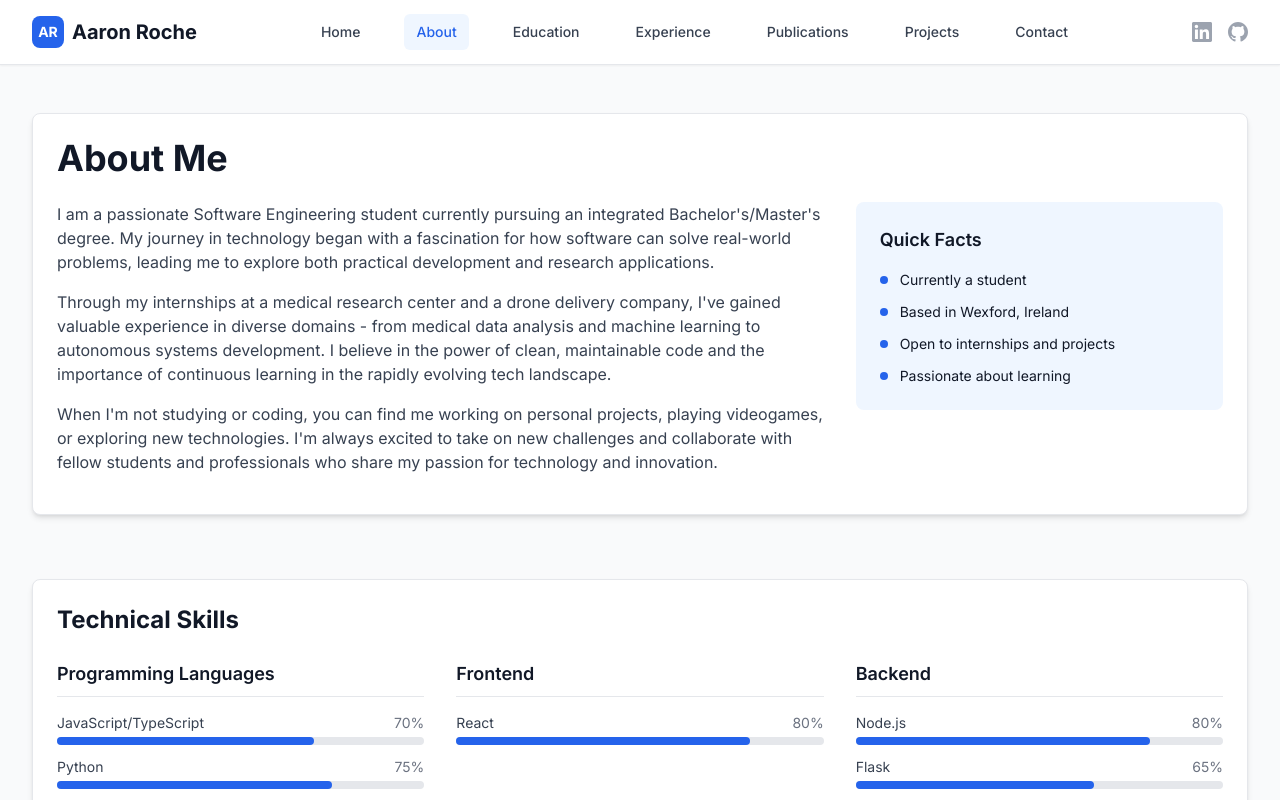
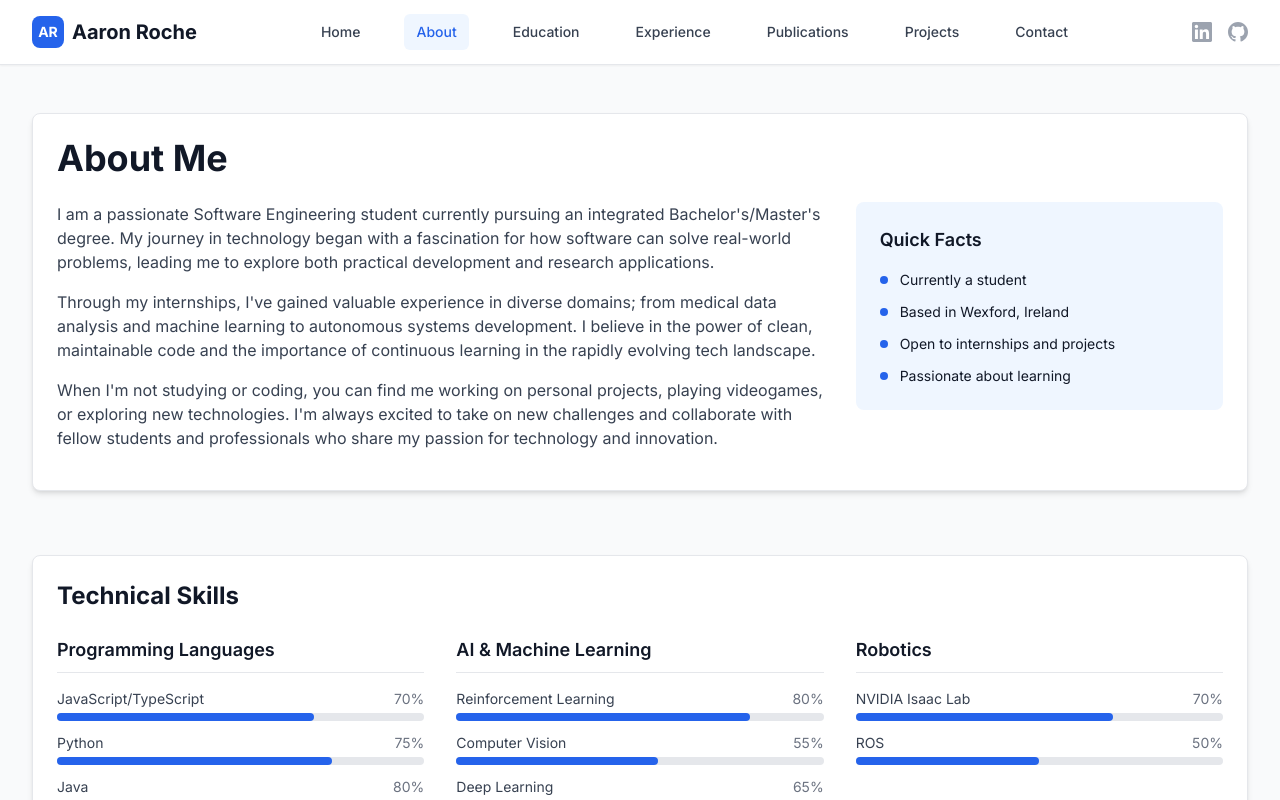
Before and after one commit to Aaroche55/PortfolioWeb, a React (Vite) app: page /about in a window 1280 px wide. Shown: the top 800 px of the page. Built offline with nearby package versions, Linux system fonts and the light colour scheme.

Commit message:
Refactor portfolio content: Update skills, education, and experience sections to reflect recent internships and projects in AI, machine learning, and robotics.

```diff
--- a/src/pages/About.jsx
+++ b/src/pages/About.jsx
@@ -8,38 +8,29 @@ const About = () => {
     { name: 'R', level: 90, category: 'Programming Languages' },
     { name: 'Scala', level: 65, category: 'Programming Languages' },
     { name: 'Haskell', level: 60, category: 'Programming Languages' },
-    { name: 'React', level: 80, category: 'Frontend' },
-    { name: 'Node.js', level: 80, category: 'Backend' },
-    { name: 'Flask', level: 65, category: 'Backend' },
-    { name: 'Spring Boot', level: 75, category: 'Backend' },
-    { name: 'PostgreSQL', level: 85, category: 'Database' },
-    { name: 'MySQL', level: 75, category: 'Database' },
-    { name: 'SQLite', level: 75, category: 'Database' },
-    { name: 'TensorFlow', level: 70, category: 'Machine Learning' },
-    { name: 'PyTorch', level: 65, category: 'Machine Learning' },
-    { name: 'Caret', level: 90, category: 'Machine Learning' },
-    { name: 'Scikit-learn', level: 85, category: 'Machine Learning' },
-    { name: 'Tidyverse', level: 80, category: 'Machine Learning' },
-    { name: 'Ggplot2', level: 90, category: 'Machine Learning' },
-    { name: 'Dplyr', level: 75, category: 'Machine Learning' },
-    { name: 'AWS', level: 70, category: 'Cloud' },
+    { name: 'Reinforcement Learning', level: 80, category: 'AI & Machine Learning' },
+    { name: 'Computer Vision', level: 55, category: 'AI & Machine Learning' },
+    { name: 'Deep Learning', level: 65, category: 'AI & Machine Learning' },
+    { name: 'Language Modeling', level: 70, category: 'AI & Machine Learning' },
+    { name: 'NVIDIA Isaac Lab', level: 70, category: 'Robotics' },
+    { name: 'ROS', level: 50, category: 'Robotics' },
     { name: 'Docker', level: 75, category: 'DevOps' },
     { name: 'GitHub Actions', level: 70, category: 'DevOps' },
-    { name: 'Gitlab CI/CD', level: 70, category: 'DevOps' },
-    { name: 'Git', level: 90, category: 'Version Control' }
+    { name: 'CI/CD', level: 70, category: 'DevOps' },
+    { name: 'Git', level: 80, category: 'Version Control' }
   ]
 
   const interests = [
-    'Machine Learning & AI',
+    'AI & Machine Learning',
     'Research & Innovation',
     'Software Architecture',
     'Open Source Projects',
-    'Web Development',
+    'Robotics & Autonomous Systems',
     'Data Science',
     'Quantum Computing',
     'Ethical Hacking',
-    'Blockchain Technology',
-    'Cybersecurity'
+    'Cybersecurity',
+    'AI Ethics'
   ]
 
   const groupedSkills = skills.reduce((acc, skill) => {
@@ -67,8 +58,8 @@ const About = () => {
                     development and research applications.
                   </p>
                   <p className="text-gray-700 mb-4">
-                    Through my internships at a medical research center and a drone delivery company,
-                    I've gained valuable experience in diverse domains - from medical data analysis and machine learning to
+                    Through my internships,
+                    I've gained valuable experience in diverse domains; from medical data analysis and machine learning to
                     autonomous systems development. I believe in the power of clean, maintainable code
                     and the importance of continuous learning in the rapidly evolving tech landscape.
                   </p>
--- a/src/pages/Education.jsx
+++ b/src/pages/Education.jsx
@@ -21,13 +21,18 @@ const Education = () => {
         'Project Management',
         'Computer Networks',
         'Operating Systems',
-        'Machine Learning',
         'Discrete Mathematics',
         'Blockchain Technology',
         'Cybersecurity',
+        'Cloud Computing',
+        'DevOps Practices',
+        'Software Architecture',
+        'AI & Machine Learning',
+        'Imbedded Systems',
+        'Research Methodologies',
       ],
       achievements: [
-        'Completed 2 industry internships',
+        'Completed 3 industry internships',
         'Participated in hackathons and coding competitions'
       ]
     }
--- a/src/pages/Experience.jsx
+++ b/src/pages/Experience.jsx
@@ -2,6 +2,29 @@ const Experience = () => {
   const experiences = [
     {
       id: 1,
+      title: 'Research Scientist Intern',
+      company: 'Dell Technologies',
+      location: 'Cork, Ireland',
+      type: 'Internship',
+      startDate: 'February 2026',
+      endDate: 'August 2026',
+      current: false,
+      description: 'Developed reinfoprcement learning algorithms for autonomous robotics applications.',
+      responsibilities: [
+        'Designed observation and action spaces for reinforcement learning algorithms in autonomous robotics.',
+        'Designed and implemented reward functions to optimise robotic behaviour and performance.',
+        'Collaborated on work involving the sim to real transfer of reinforcement learning algorithms for robotics applications.',
+        'Conducted research and development of reinforcement learning algorithms for autonomous robotics.',
+        'Communicated findings and progress to team members and stakeholders through presentations and reports.'
+      ],
+      technologies: ['Python', 'NVIDIA Isaac Lab', 'Reinforcement Learning'],
+      achievements: [
+        'Made useful findingsd regarding the maturity of NVIDIA Isaac Lab for reinforcement learning research in autonomous robotics.',
+        'Presented research findings at an intertnal event.'
+      ]
+    },
+    {
+      id: 2,
       title: 'Software Engineer Intern',
       company: 'Manna Drone Delivery',
       location: 'Dublin, Ireland',
@@ -17,7 +40,7 @@ const Experience = () => {
         'Communicated with stakeholders to clarify project requirements despite minimal initial information.',
         'Adapted to a startup environment, managing changing priorities and evolving requirements.'
       ],
-      technologies: ['Markdown', 'Google Meet', 'OneNote'],
+      technologies: ['Python', 'React', 'GitHub'],
       achievements: [
         'Maintained strict separation of development systems from production AWS databases, ensuring safety and reliability.',
         'Upheld high safety and regulatory standards in UI changes for safety-critical systems.',
@@ -26,7 +49,7 @@ const Experience = () => {
       ]
     },
     {
-      id: 2,
+      id: 3,
       title: 'Research Assistant',
       company: 'Infant Research Center',
       location: 'Cork, Ireland',
@@ -51,7 +74,7 @@ const Experience = () => {
       ]
     },
     {
-      id: 3,
+      id: 4,
       title: 'Tutor',
       company: 'First Tutors Ireland ',
       location: 'Wexford, Ireland',
@@ -207,15 +230,15 @@ const Experience = () => {
                 <ul className="space-y-2 text-sm text-gray-700">
                   <li className="flex items-center">
                     <span className="w-1.5 h-1.5 bg-accent-600 rounded-full mr-2"></span>
-                    Academic research and publishing
+                    AI and machine learning applications
                   </li>
                   <li className="flex items-center">
                     <span className="w-1.5 h-1.5 bg-accent-600 rounded-full mr-2"></span>
-                    Algorithm design and optimization
+                    Algorithm design and optimisation
                   </li>
                   <li className="flex items-center">
                     <span className="w-1.5 h-1.5 bg-accent-600 rounded-full mr-2"></span>
-                    Data analysis and interpretation
+                    Robotics and autonomous systems
                   </li>
                 </ul>
               </div>
@@ -228,11 +251,11 @@ const Experience = () => {
                   </li>
                   <li className="flex items-center">
                     <span className="w-1.5 h-1.5 bg-green-600 rounded-full mr-2"></span>
-                    Machine learning
+                    AI & machine learning frameworks
                   </li>
                   <li className="flex items-center">
                     <span className="w-1.5 h-1.5 bg-green-600 rounded-full mr-2"></span>
-                    DevOps and automation
+                    Robotics simulation and training environments
                   </li>
                 </ul>
               </div>
--- a/src/pages/Home.jsx
+++ b/src/pages/Home.jsx
@@ -14,7 +14,7 @@ const Home = () => {
               Aaron Roche
             </h1>
             <p className="text-xl md:text-2xl text-gray-600 mb-2">
-              Software Engineering Student & Aspiring Researcher
+              Software Engineering Student & Research Scientist
             </p>
             <p className="text-lg text-gray-500 max-w-2xl mx-auto">
               Passionate about building innovative solutions and advancing technology through research.
@@ -41,11 +41,11 @@ const Home = () => {
           {/* Quick Stats */}
           <div className="grid grid-cols-1 md:grid-cols-3 gap-8 max-w-4xl mx-auto">
             <div className="card text-center">
-              <div className="text-3xl font-bold text-primary-600 mb-2">2</div>
+              <div className="text-3xl font-bold text-primary-600 mb-2">3</div>
               <div className="text-gray-600">Internships Completed</div>
             </div>
             <div className="card text-center">
-              <div className="text-3xl font-bold text-primary-600 mb-2">3</div>
+              <div className="text-3xl font-bold text-primary-600 mb-2">4</div>
               <div className="text-gray-600">Projects Completed</div>
             </div>
             <div className="card text-center">
@@ -64,20 +64,20 @@ const Home = () => {
             <h2 className="section-title">Recent Work</h2>
             <div className="space-y-4">
               <div className="border-l-4 border-primary-500 pl-4">
-                <h3 className="font-semibold text-gray-900">Medical Research Assistant</h3>
-                <p className="text-gray-600 text-sm">Research center internship</p>
+                <h3 className="font-semibold text-gray-900">Research Scientist Intern</h3>
+                <p className="text-gray-600 text-sm">AI & robotics research</p>
               </div>
               <div className="border-l-4 border-primary-500 pl-4">
-                <h3 className="font-semibold text-gray-900">Drone Delivery Software</h3>
-                <p className="text-gray-600 text-sm">Software engineering internship</p>
+                <h3 className="font-semibold text-gray-900">Software Engineer Intern</h3>
+                <p className="text-gray-600 text-sm">Drone delivery software</p>
               </div>
               <div className="border-l-4 border-primary-500 pl-4">
-                <h3 className="font-semibold text-gray-900">Academic Projects</h3>
-                <p className="text-gray-600 text-sm">Full-stack development and algorithms</p>
+                <h3 className="font-semibold text-gray-900">Medical Research Assistant</h3>
+                <p className="text-gray-600 text-sm">Machine learning applications in healthcare</p>
               </div>
             </div>
-            <Link to="/projects" className="btn-primary mt-4 inline-block">
-              View All Projects
+            <Link to="/experience" className="btn-primary mt-4 inline-block">
+              View All Experience
             </Link>
           </div>
 
--- a/src/pages/Projects.jsx
+++ b/src/pages/Projects.jsx
@@ -6,9 +6,31 @@ const Projects = () => {
   const projects = [
     {
       id: 1,
+      title: "Model Collapse Investigation",
+      description: "This was my final year project for my BSc in Software Engineering. The project involved investigating the phenomenon of model collapse in Super Tiny Language Models (STLMs) and exploring which methods of synthesising data for training STLMs were most likely to degrade the model's performance.",
+      category: "ai-machine-learning",
+      status: "Completed",
+      year: 2026,
+      technologies: ["Python", "MLX", "Hugging Face", "Ollama"],
+      features: [
+        "Wikipedia-based real text corpus and GPT-2 token analysis",
+        "Synthetic data generation using SmolLM, back-translation, and T5 paraphrasing",
+        "70/30 real-to-synthetic dataset construction for controlled comparisons",
+        "MLX language-model training with checkpoint evaluation and metrics reporting"
+      ],
+      github: "https://github.com/Aaroche55/Model-Collapse-Investigation-FYP",
+      demo: null,
+      image: "/api/placeholder/600/400",
+      highlights: [
+        "In-depth analysis of model collapse in STLMs",
+        "Comparison of synthetic data generation methods"
+      ]
+    },
+    {
+      id: 2,
       title: "AI Essay Classifier",
       description: "A machine learning system that analyzes essays and predicts if they are AI-generated with 95% accuracy. The system uses deep learning models trained on thousands of essays.",
-      category: "machine-learning",
+      category: "ai-machine-learning",
       status: "Completed",
       year: 2024,
       technologies: ["R", "Caret", "TidyR", "Ggplot2", "Shiny"],
@@ -27,7 +49,7 @@ const Projects = () => {
       ]
     },
     {
-      id: 2,
+      id: 3,
       title: "Personal Portfolio Website",
       description: "A modern, responsive portfolio website built with React and Tailwind CSS to showcase my work, experience, and projects as a software engineering student and aspiring researcher.",
       category: "web-development",
@@ -49,7 +71,7 @@ const Projects = () => {
       ]
     },
     {
-      id: 3,
+      id: 4,
       title: "Ticket DApp - Web3 Ticketing System",
       description: "A decentralized application (DApp) for a ticketing system deployed on the Ethereum Holesky testnet. Features an ERC-20 token implementation with buy and return ticket functionality, smart contracts, and a complete front-end interface.",
       category: "blockchain",
@@ -74,9 +96,10 @@ const Projects = () => {
 
   const categories = [
     { id: 'all', name: 'All Projects', count: projects.length },
-    { id: 'machine-learning', name: 'Machine Learning', count: projects.filter(p => p.category === 'machine-learning').length },
+    { id: 'ai-machine-learning', name: 'AI & Machine Learning', count: projects.filter(p => p.category === 'ai-machine-learning').length },
     { id: 'web-development', name: 'Web Development', count: projects.filter(p => p.category === 'web-development').length },
     { id: 'blockchain', name: 'Blockchain', count: projects.filter(p => p.category === 'blockchain').length }
+
   ]
 
   const filteredProjects = selectedCategory === 'all'
@@ -98,7 +121,7 @@ const Projects = () => {
 
   const getCategoryColor = (category) => {
     switch (category) {
-      case 'machine-learning':
+      case 'ai-machine-learning':
         return 'bg-purple-100 text-purple-800'
       case 'web-development':
         return 'bg-blue-100 text-blue-800'
```
